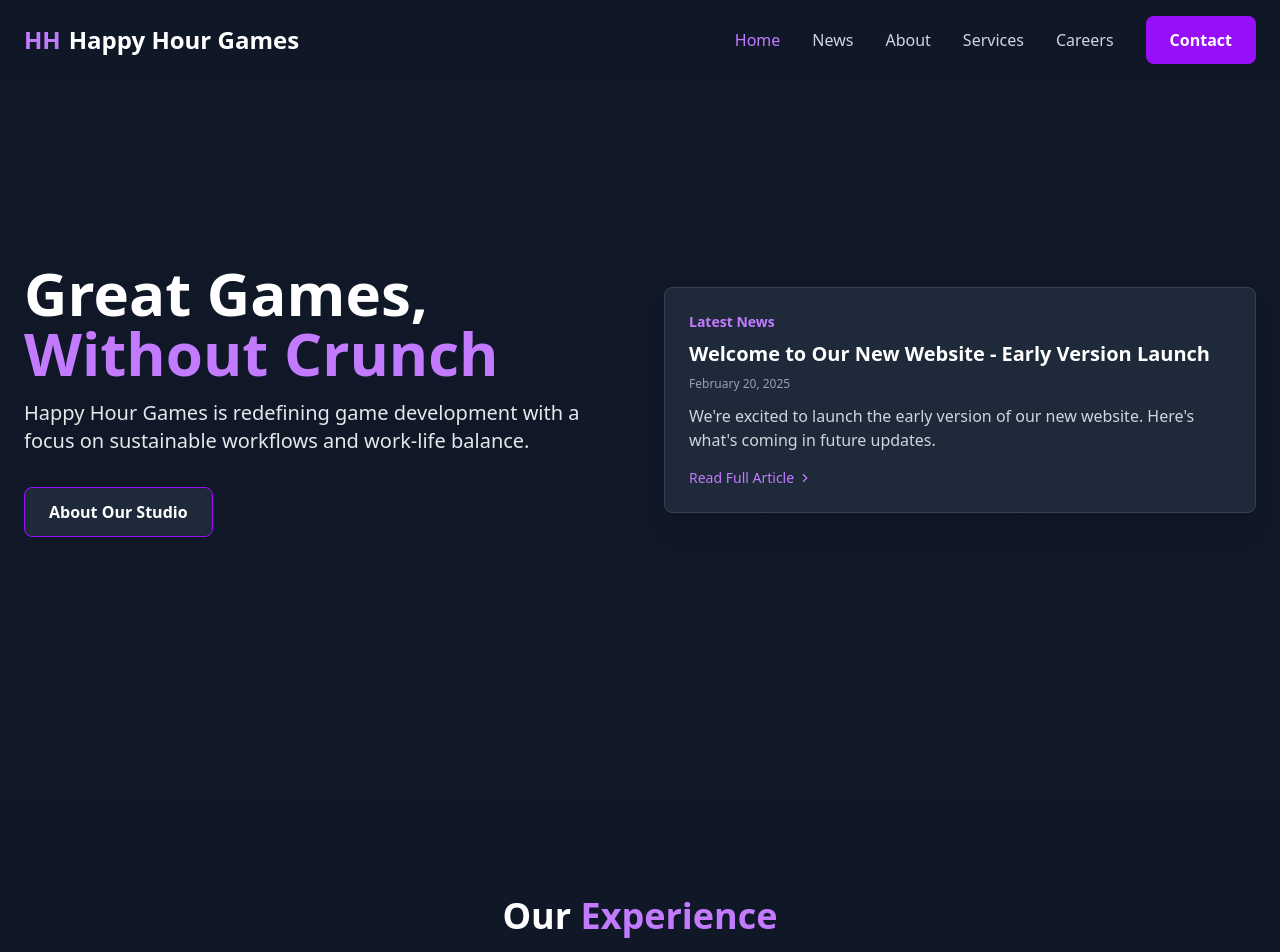
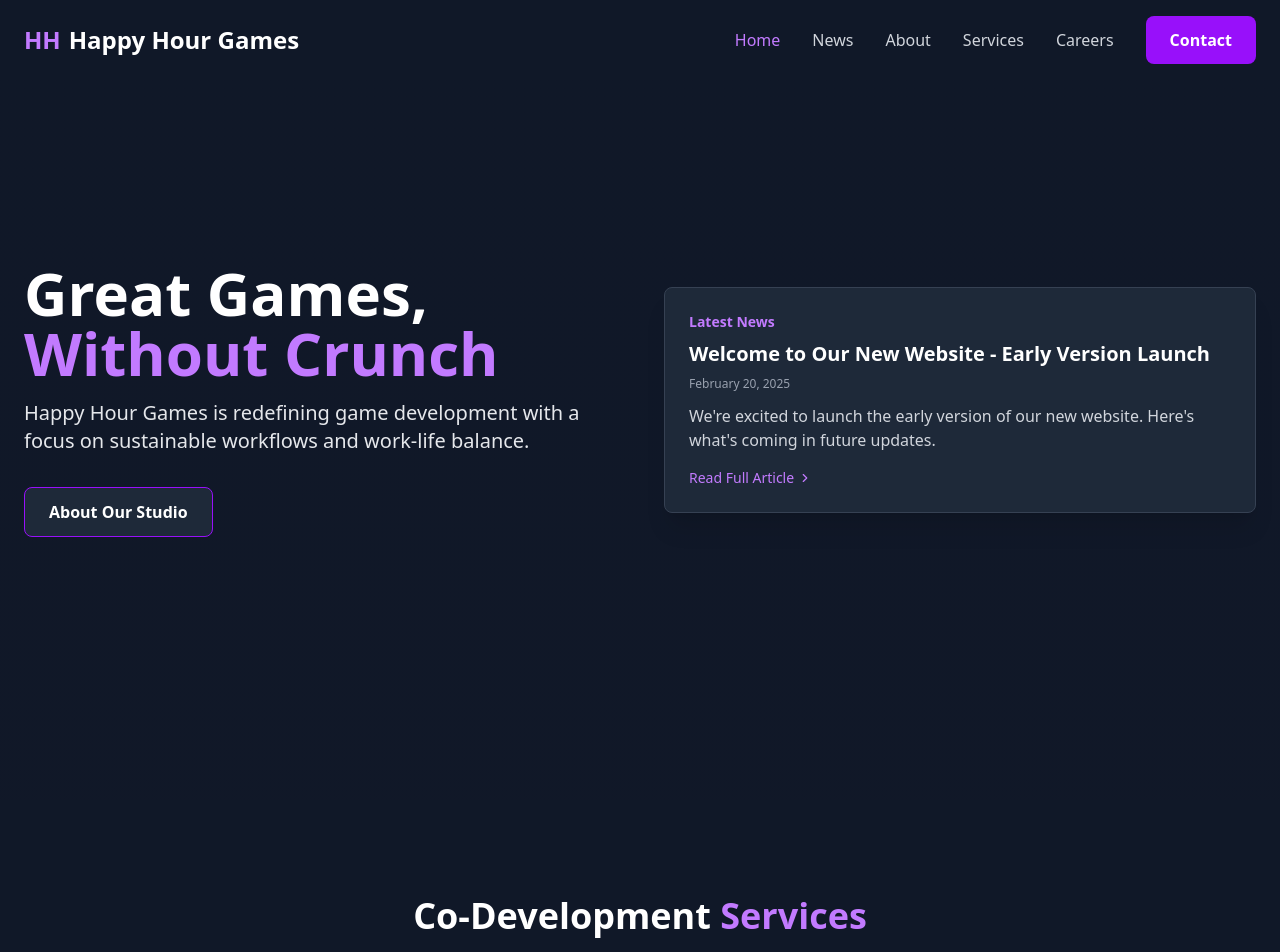
Before and after one commit to HappyHourGamesLLC/site, a Next.js app: page / in a window 1280 px wide. Shown: the top 952 px of the page. Built offline with nearby package versions, Linux system fonts and the light colour scheme.

Commit message:
reworking site

```diff
--- a/src/pages/index.tsx
+++ b/src/pages/index.tsx
@@ -58,9 +58,6 @@ export default function Home() {
         </div>
       </section>
 
-      {/* Game Credits Carousel */}
-      <GameCreditsCarousel games={gameCredits} />
-
       {/* Services Offered */}
       <ServicesGrid />
 
```
